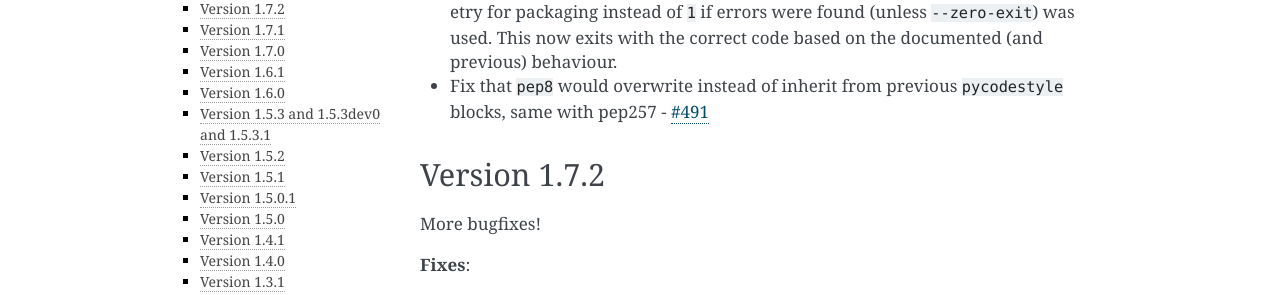
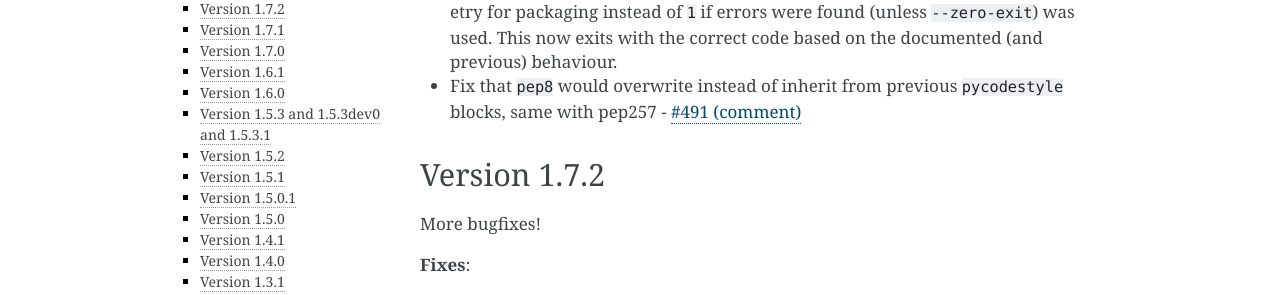
Before and after one commit to prospector-dev/prospector, a Sphinx documentation site: the page built from docs/changelog.rst, in a window 1280 px wide and 900 px high. Shown: the part 431-726 px from the top of the window. Built offline with Sphinx 7.4.7, drawn with Linux system fonts in a browser that asks for light colours.

Commit message:
Cleaning up docs and changelog RST formatting

```diff
--- a/CHANGELOG.rst
+++ b/CHANGELOG.rst
@@ -3,7 +3,7 @@
 #########
 
 Version 1.7.3 - WIP
--------------
+-------------------
 
 The war on bugs.
 
@@ -12,7 +12,7 @@
 * Autodetect now does not die if a user does not have permissions (related to `#271 <https://github.com/PyCQA/prospector/issues/271>`_ and `#487 <https://github.com/PyCQA/prospector/issues/487>`_)
 * Fixed that some pylint documentation warning messages were not correctly included in the list of documentation warnings to squash if doc warnings are not desired.
 * Fixed the exit code for prospector - it was always ``0`` after the move to using poetry for packaging instead of ``1`` if errors were found (unless ``--zero-exit``) was used. This now exits with the correct code based on the documented (and previous) behaviour.
-* Fix that ``pep8`` would overwrite instead of inherit from previous ``pycodestyle`` blocks, same with pep257 - `#491 <https://github.com/PyCQA/prospector/issues/491#issuecomment-1053539711>`_
+* Fix that ``pep8`` would overwrite instead of inherit from previous ``pycodestyle`` blocks, same with pep257 - `#491 (comment) <https://github.com/PyCQA/prospector/issues/491#issuecomment-1053539711>`_
 
 
 Version 1.7.2
@@ -86,7 +86,7 @@
 *note* This release drops support for python ``3.6.1``
 
 Version 1.5.3 and 1.5.3dev0 and 1.5.3.1
--------------
+---------------------------------------
 
 - `#465 <https://github.com/PyCQA/prospector/issues/465>`_ Remove unnecessary configuration reset to fix pylint>=2.12 compatibility
 - Version 1.5.3.1 was needed to unpin the pylint dependency to actually use the fix for compatibility.
--- a/docs/index.rst
+++ b/docs/index.rst
@@ -50,7 +50,9 @@
     pip install prospector[with_pyroma]
 
 
-.. Note:: Some shells (such as ``Zsh``, the default shell of macOS Catalina) require brackets to be escaped::
+.. Note::
+
+   Some shells (such as ``Zsh``, the default shell of macOS Catalina) require brackets to be escaped::
 
        pip install prospector\[with_pyroma\]
 
```
Also changed, not shown: other parts of CHANGELOG.rst (+2 -2 lines).
